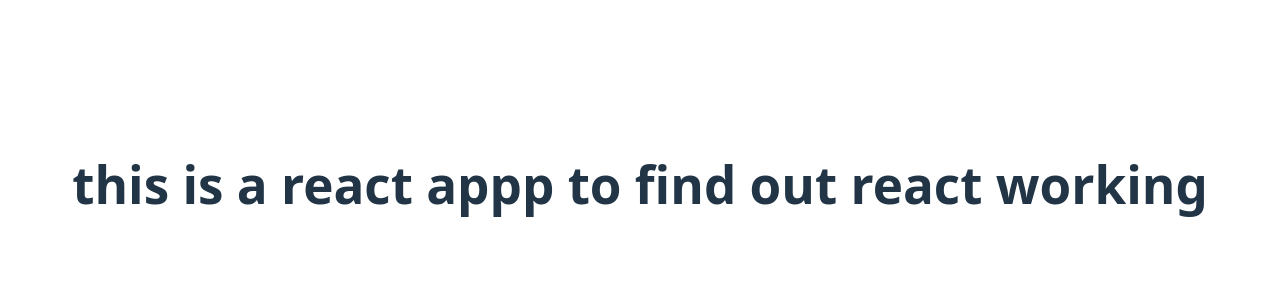
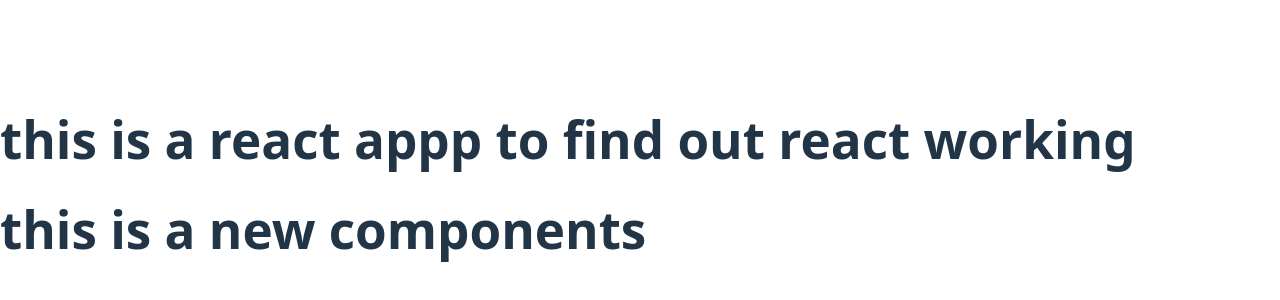
Before and after one commit to springboot44/react--app, a React (Vite) app in the folder react/: page / in a window 1280 px wide. Shown: the part 216-516 px from the top of the page. Built offline with nearby package versions, Linux system fonts and the light colour scheme.

Commit message:
updated App.jsx and added components folder

```diff
--- a/react/src/App.jsx
+++ b/react/src/App.jsx
@@ -1,14 +1,15 @@
 import { useState } from 'react'
-import reactLogo from './assets/react.svg'
-import viteLogo from '/vite.svg'
-import './App.css'
+
+import Home from './components/Home'
 
 function App() {
-  const [count, setCount] = useState(0)
+
 
   return (
     <>
       <h1>this is a react appp to find out react working</h1>
+
+      <Home/>
     </>
   )
 }
--- /dev/null
+++ b/react/src/components/Home.jsx
@@ -0,0 +1,15 @@
+
+import React from 'react'
+const Home=()=>{
+
+    return (
+        <div>
+
+
+            <h1>this is a new components</h1>
+        </div>
+    )
+}
+
+
+export default Home;
```
